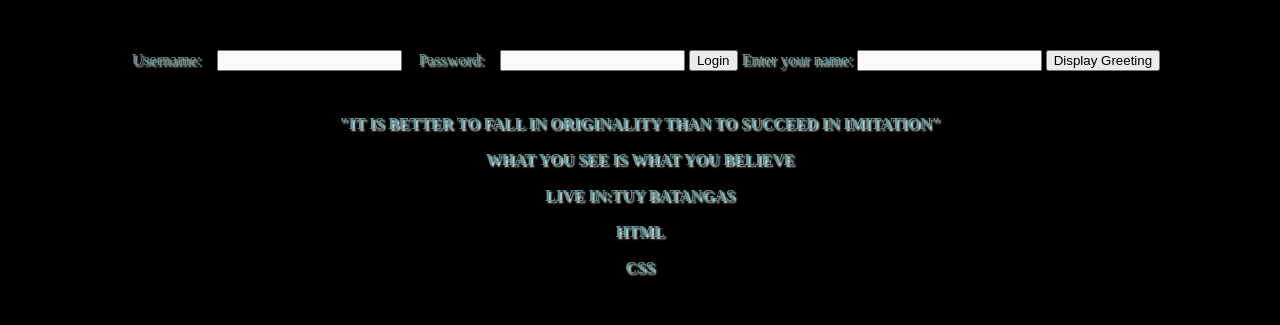
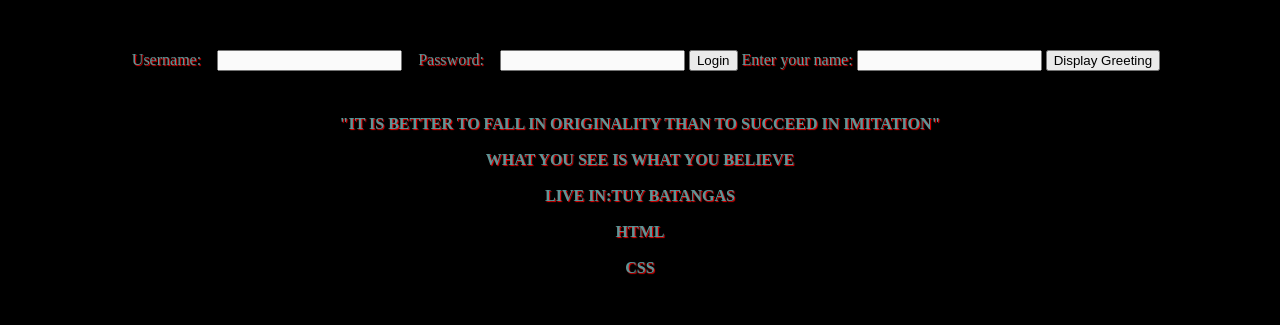
Before and after one commit to Tashumi22/tashumi22.github.io, a plain HTML site: page index.htm in a window 1280 px wide. Shown: the part 536-861 px from the top of the page. Drawn offline with Linux system fonts and the light colour scheme.

Commit message:
Update style.css

```diff
--- a/style.css
+++ b/style.css
@@ -76,7 +76,7 @@ li a:hover:not(.active) {
 
 .PRACTICE{
     text-align:center;
-    text-shadow: 2px 2px 2px white;
+    text-shadow: 1px 1px 1px red;
     padding:12px;
     color:cadetblue;
     font-size:16px;
```
